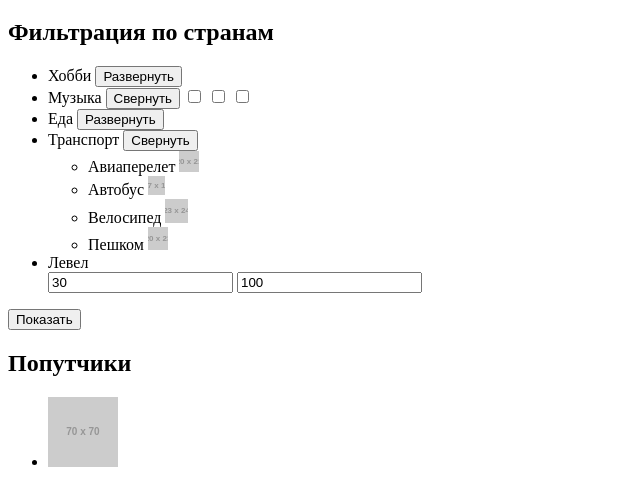
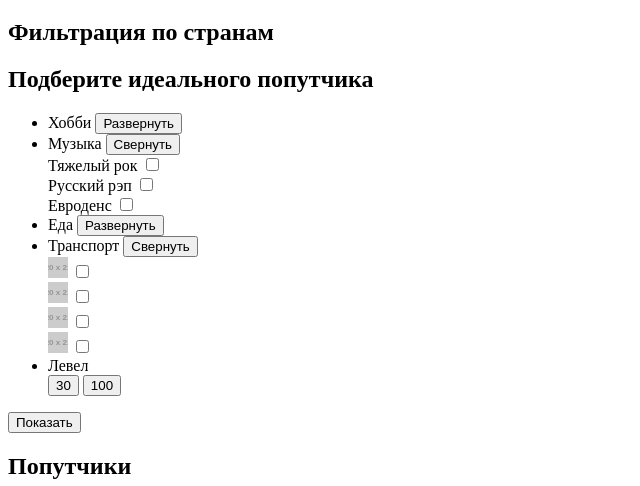
Before and after one commit to MarinaIvantsova/1425295-pognali-21, a website: page source/catalog.html in a window 1280 px wide. Shown: the part 301-787 px from the top of the page, without its empty margins (0-640 px from the left). Drawn offline with Linux system fonts and the light colour scheme; placeholder pictures from the web are drawn by us.

Commit message:
Каталог - работа на компьютере

```diff
--- a/source/catalog.html
+++ b/source/catalog.html
@@ -23,12 +23,12 @@
             </a>
           </li>
           <li class="site-list__item">
-            <a href="#">
+            <a href="form.html">
               Направления
             </a>
           </li>
           <li class="site-list__item">
-            <a href="catalog.html">
+            <a href="#">
               Попутчики
             </a>
           </li>
@@ -54,54 +54,70 @@
   <main class="catalog-page__main">
     <h1 class="companions-catalog">Попутчики</h1>
     <h2 class="filter-countries">Фильтрация по странам</h2>
-    <section class="choose-ideal-companion">
-      <form class="choose-ideal-companion__filter filter">
+    <section class="ideal-companion">
+      <form class="ideal-companion__filter filter">
+        <h2 class="filter__title">Подберите идеального попутчика</h2>
         <ul class="filter__list">
-          <li class="filter__list-item">
+          <li class="filter__list list-item">
             Хобби
-            <button class="filter__list-item-btn" type="button">Развернуть</button>
+            <button class="list-item__extend" type="button">Развернуть</button>
           </li>
-          <li class="filter__list-item">
+          <li class="filter__list list-item">
             Музыка
-            <button class="filter__list-item-btn" type="button">Свернуть</button>
-            <input class="filter__list-item-checkbox" type="checkbox" value="Тяжелый рок" selected>
-            <input class="filter__list-item-checkbox" type="checkbox" value="Русский рэп" selected>
-            <input class="filter__list-item-checkbox" type="checkbox" value="Евроденс">
+            <button class="list-item__turn" type="button">Свернуть</button>
+            <div class="music">
+              <label class="music__label" for="hard-rock">Тяжелый рок</label>
+              <input class="music__checkbox" type="checkbox" id="hard-rock" selected>
+            </div>
+            <div class="music">
+              <label class="music__label" for="russian-rep">Русский рэп</label>
+              <input class="music__checkbox" type="checkbox" id="russian-rep" selected>
+            </div>
+            <div class="music">
+              <label class="music__label" for="eurodance">Евроденс</label>
+              <input class="music__checkbox" type="checkbox" id="eurodance">
+            </div>
           </li>
-          <li class="filter__list-item">
+          <li class="filter__list list-item">
             Еда
-            <button class="filter__list-item-btn" type="button">Развернуть</button>
+            <button class="list-item__extend" type="button">Развернуть</button>
           </li>
-          <li class="filter__list-item traveller-profile-catalog">
+          <li class="filter__list list-item">
             Транспорт
-            <button class="filter__list-item-btn" type="button">Свернуть</button>
-            <ul class="traveller-profile-catalog__travel-way travel-way">
-              <li class="travel-way__item active">
-                <span class="visually-hidden">Авиаперелет</span>
+            <button class="list-item__turn" type="button">Свернуть</button>
+            <div class="transport-checkbox active">
+              <label aria-label="Авиаперелет">
                 <img src="https://via.placeholder.com/20x21">
-              </li>
-              <li class="travel-way__item active">
-                <span class="visually-hidden">Автобус</span>
-                <img src="https://via.placeholder.com/17x19">
-              </li>
-              <li class="travel-way__item">
-                <span class="visually-hidden">Велосипед</span>
-                <img src="https://via.placeholder.com/23x24">
-              </li>
-              <li class="travel-way__item active">
-                <span class="visually-hidden">Пешком</span>
-                <img src="https://via.placeholder.com/20x23">
-              </li>
-            </ul>
+                <input class="transport-checkbox__input" type="checkbox">
+              </label>
+            </div>
+            <div class="transport-checkbox active">
+              <label aria-label="Автобус">
+                <img src="https://via.placeholder.com/20x21">
+                <input class="transport-checkbox__input" type="checkbox">
+              </label>
+            </div>
+            <div class="transport-checkbox">
+              <label aria-label="Велосипед">
+                <img src="https://via.placeholder.com/20x21">
+                <input class="transport-checkbox__input" type="checkbox">
+              </label>
+            </div>
+            <div class="transport-checkbox active">
+              <label aria-label="Пешком">
+                <img src="https://via.placeholder.com/20x21">
+                <input class="transport-checkbox__input" type="checkbox">
+              </label>
+            </div>
           </li>
           <li class="filter__list-item">
             Левел
             <div class="range-level">
               <label class="min-level">
-                <input type="number" name="min-level" value="30">
+                <input type="submit" name="min-level" value="30">
               </label>
               <label class="max-level">
-                <input type="number" name="max-level" value="100">
+                <input type="submit" name="max-level" value="100">
               </label>
             </div>
             <div class="range-filter">
@@ -113,7 +129,7 @@
             </div>
           </li>
         </ul>
-        <button class="choose-ideal-companion__show" type="button">Показать</button>
+        <button class="show" type="button">Показать</button>
       </form>
     </section>
     <section class="companions-catalog">
```
